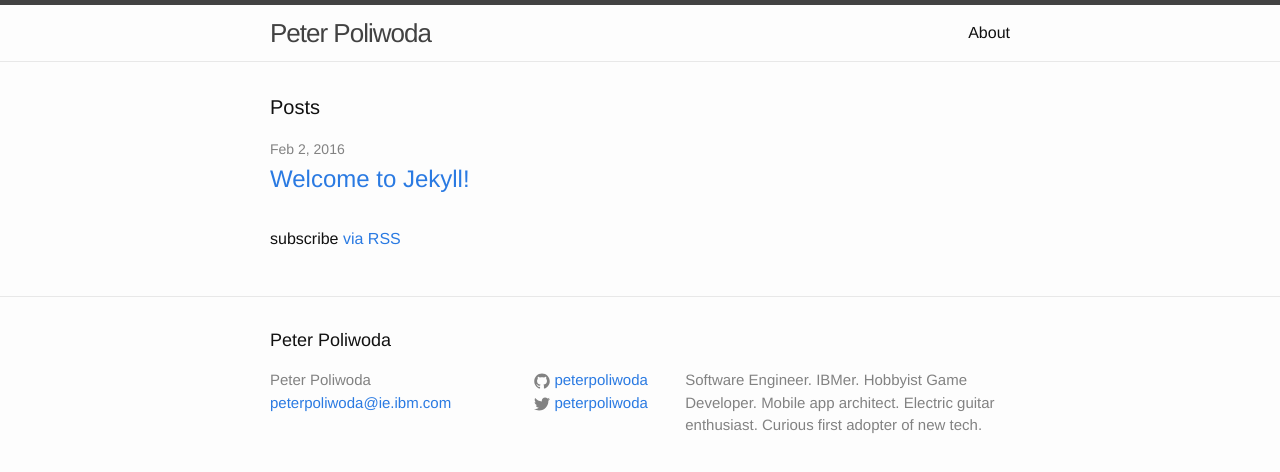
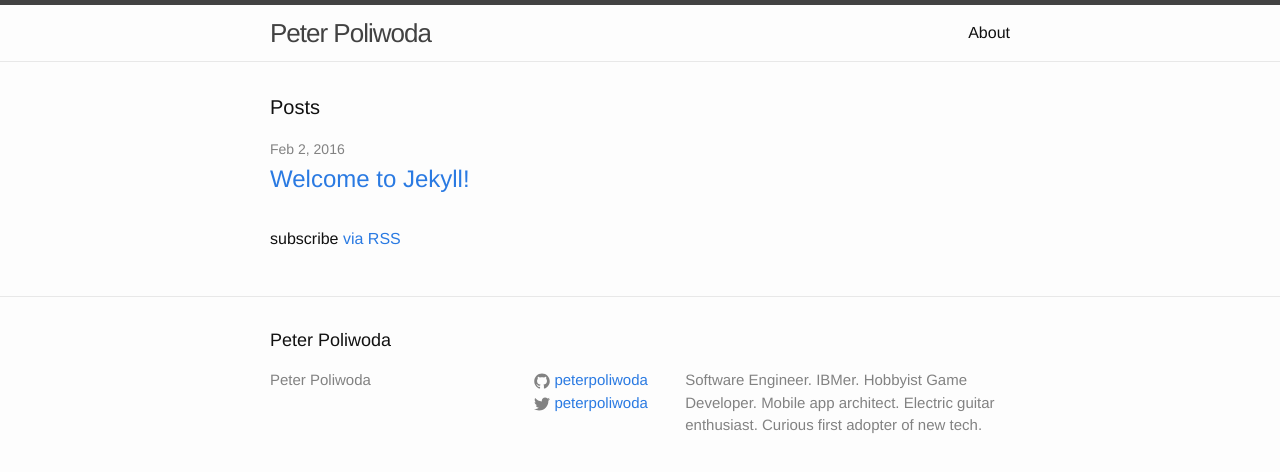
Before and after one commit to peterpoliwoda/peterpoliwoda.github.io, a Jekyll site: the page built from index.html, in a window 1280 px wide. Shown: the top 472 px of the page. Built offline with Jekyll 4.4.1, drawn with Linux system fonts in a browser that asks for light colours.

Commit message:
Update _config.yml

```diff
--- a/_config.yml
+++ b/_config.yml
@@ -7,7 +7,6 @@
 
 # Site settings
 title: Peter Poliwoda
-email: peterpoliwoda@ie.ibm.com
 description: > # this means to ignore newlines until "baseurl:"
   Software Engineer. IBMer. Hobbyist Game Developer. Mobile app architect. Electric guitar enthusiast.
   Curious first adopter of new tech.
```
